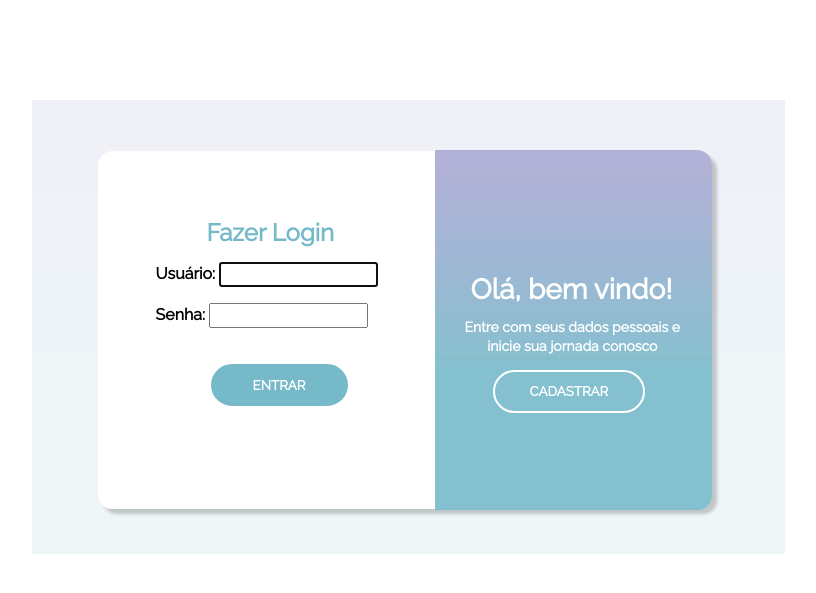
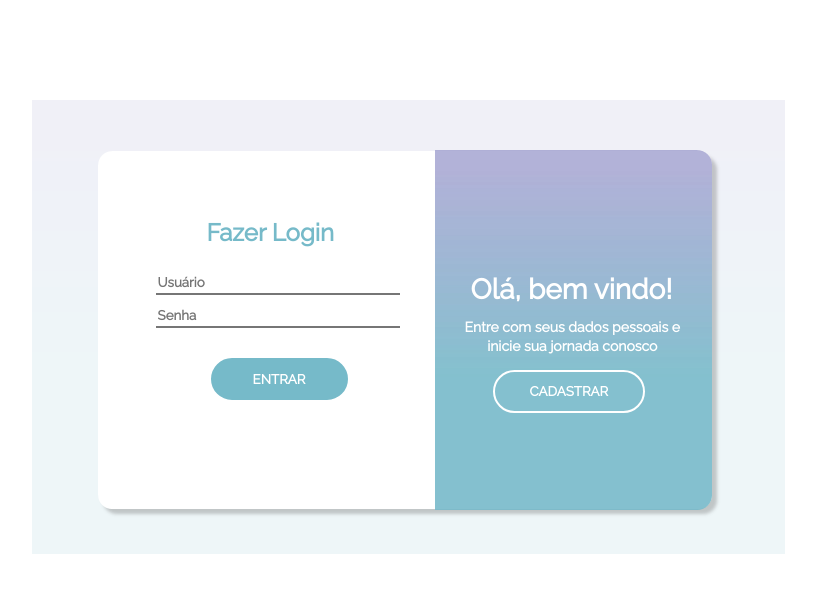
Before and after one commit to CarolClara/Julgamento-de-Fatos, a Django app: page /accounts/login/ in a window 1280 px wide. Shown: the top 593 px of the page, without its empty margins (324-1140 px from the left). Run offline with Django 3.2, Linux system fonts and the light colour scheme; some libraries are stand-ins or nearby versions.

Commit message:
Alterações nos campos da tela de login.

```diff
--- a/JF/settings.py
+++ b/JF/settings.py
@@ -59,9 +59,9 @@ DATABASES = {
         'USER': 'u347988228_user',
         'PASSWORD': 'Conexao123$',
         'HOST': 'sql170.main-hosting.eu.',
-        'OPTIONS': {
-            'driver': 'SQL Server Native Client 11.0'
-        }
+        #'OPTIONS': {
+        #    'driver': 'SQL Server Native Client 11.0'
+        #}
     }
 
     #           AZURE DATABASE              #
--- a/JF_Login/forms.py
+++ b/JF_Login/forms.py
@@ -28,7 +28,6 @@ class UserForm(forms.ModelForm):
             'username': forms.TextInput(attrs={'placeholder': 'Nome de usuário'}),
             'password': forms.PasswordInput(attrs={'placeholder': 'Senha'})
         }
-
 
     def is_valid(self):
         data = self.cleaned_data
--- a/JF_Login/templates/registration/login.html
+++ b/JF_Login/templates/registration/login.html
@@ -26,7 +26,18 @@
             <h2 id="fazer_login">Fazer Login</h2>
             <form method="post">
               {% csrf_token %}
-              {{ form.as_p }}
+            <div class="control-group">
+                <label class="control-label" for="username"></label>
+                <div class="controls">
+                    <input type="text" class="login_input" id="username" name="username"  placeholder="Usuário">
+                </div>
+            </div>
+            <div class="control-group">
+                <label class="control-label" for="password"></label>
+                <div class="controls">
+                    <input type="password" class="login_input" name="password" id="password" placeholder="Senha">
+                </div>
+            </div>
               <button id="login_page_login_button" type="submit">ENTRAR</button>
             </form>
             <!-- Unnamed (Rectangle) -->
@@ -52,7 +63,7 @@
       <div id="u11" class="ax_default primary_button">
         <div id="u11_div" class=""></div>
         <div id="u11_text" class="text ">
-          <button id="u11_button" type="submit">CADASTRAR</button>
+          <button id="u11_button" type="submit" onclick="location.href='{% url 'login' %}'">CADASTRAR</button>
         </div>
       </div>
     </div>
--- a/JF_Login/urls.py
+++ b/JF_Login/urls.py
@@ -4,7 +4,7 @@ from django.urls import include, path
 from JF_Login import views
 
 urlpatterns = [
-    #path('accounts/', views.login_page, name='login'),
+    path('accounts/login', views.login_page, name='login'),
     path('accounts/signupteacher', views.signup_teacher, name='signup_teacher'),
     path('accounts/signupstudent', views.signup_student, name='signup_student'),
 ] + static(settings.STATIC_URL, document_root=settings.MEDIA_ROOT)
--- a/static/assets/css/login_page_styles.css
+++ b/static/assets/css/login_page_styles.css
@@ -110,6 +110,16 @@
     border-style: solid;
 }
 
-#login_page_login > form > p:nth-child(2) > label > input {
+.login_input{
+    margin-bottom: 10px;
+    inline-size: 240px;
+    border-right: none;
+    border-left: none;
+    border-top: none;
+}
 
+
+
+#username {
+    margin-top: 10px;
 }
```
Also changed, not shown: JF_Login/views.py (+17 -4 lines).
